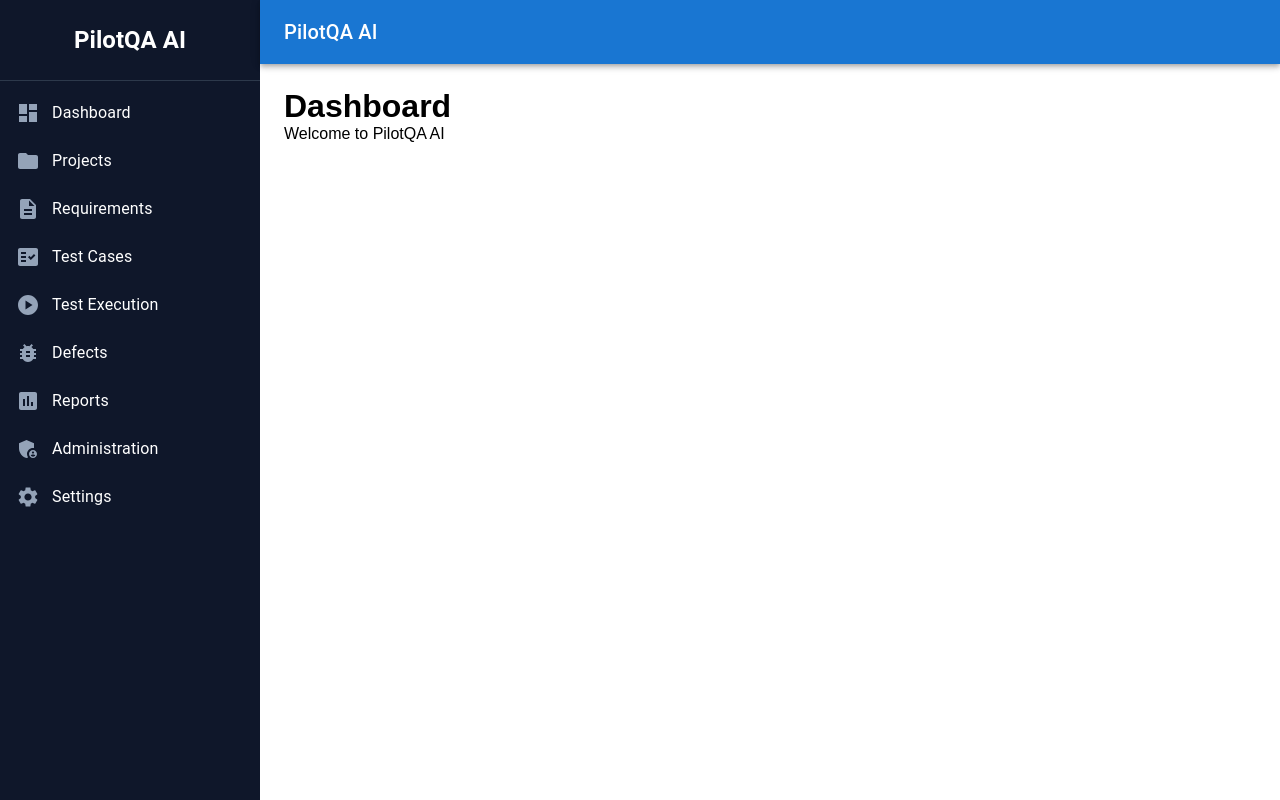
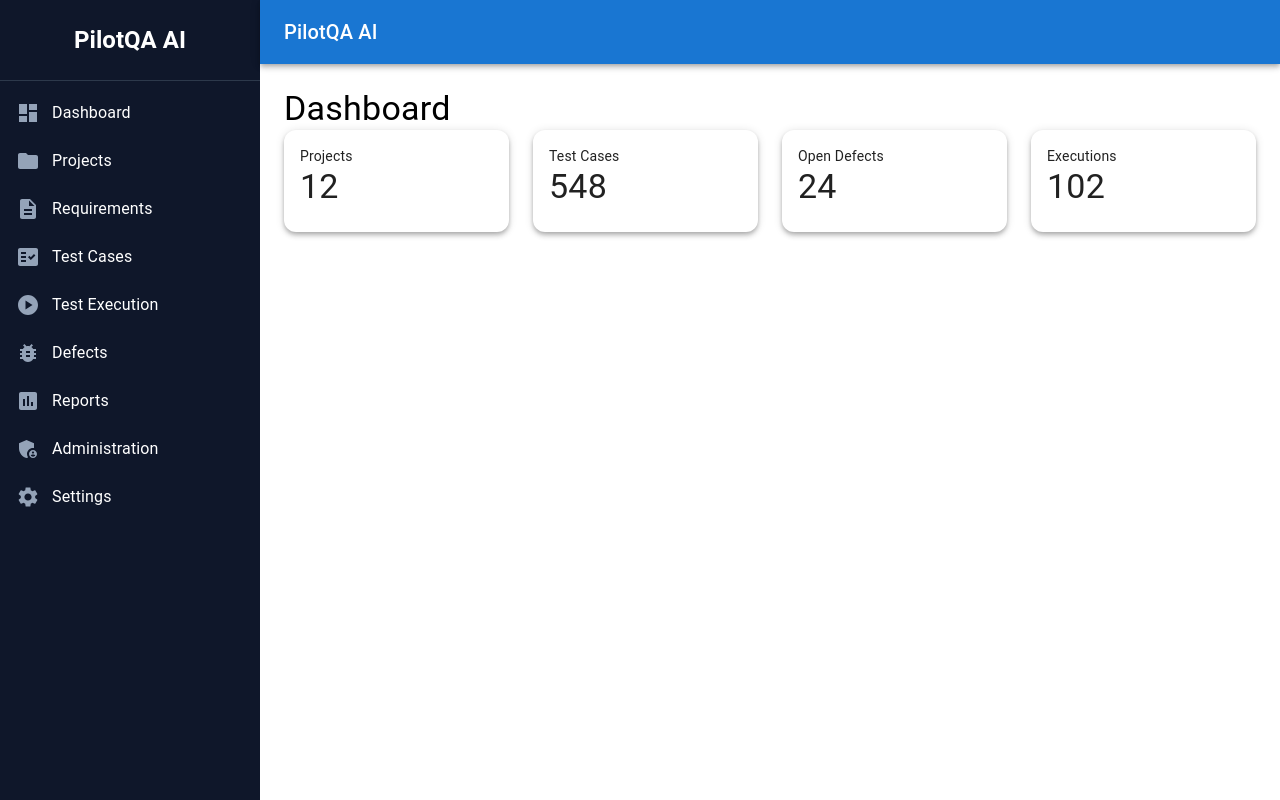
Before and after one commit to pilotqa-dev/pilotqa-ai, a React (Vite) app in the folder frontend/: page / in a window 1280 px wide. Built offline with nearby package versions, Linux system fonts and the light colour scheme.

Commit message:
Create Project Management module structure

```diff
--- /dev/null
+++ b/frontend/src/components/common/StatCard.tsx
@@ -0,0 +1,38 @@
+import { Card, CardContent, Typography } from "@mui/material";
+
+interface StatCardProps {
+  title: string;
+  value: number;
+}
+
+const StatCard = ({ title, value }: StatCardProps) => {
+  return (
+    <Card
+      elevation={4}
+      sx={{
+        borderRadius: 3,
+        minWidth: 220,
+        transition: "0.3s",
+        "&:hover": {
+          transform: "translateY(-4px)",
+        },
+      }}
+    >
+      <CardContent>
+        <Typography variant="body2" color="text.secondary">
+          {title}
+        </Typography>
+
+        <Typography
+          variant="h4"
+          fontWeight="bold"
+          mt={1}
+        >
+          {value}
+        </Typography>
+      </CardContent>
+    </Card>
+  );
+};
+
+export default StatCard;
--- a/frontend/src/pages/Dashboard/Dashboard.tsx
+++ b/frontend/src/pages/Dashboard/Dashboard.tsx
@@ -1,9 +1,35 @@
+import { Box, Grid, Typography } from "@mui/material";
+import StatCard from "../../components/common/StatCard";
+
 const Dashboard = () => {
   return (
-    <div>
-      <h1>Dashboard</h1>
-      <p>Welcome to PilotQA AI</p>
-    </div>
+    <Box>
+      <Typography
+        variant="h4"
+        fontWeight="bold"
+        mb={4}
+      >
+        Dashboard
+      </Typography>
+
+      <Grid container spacing={3}>
+        <Grid size={{ xs: 12, md: 3 }}>
+          <StatCard title="Projects" value={12} />
+        </Grid>
+
+        <Grid size={{ xs: 12, md: 3 }}>
+          <StatCard title="Test Cases" value={548} />
+        </Grid>
+
+        <Grid size={{ xs: 12, md: 3 }}>
+          <StatCard title="Open Defects" value={24} />
+        </Grid>
+
+        <Grid size={{ xs: 12, md: 3 }}>
+          <StatCard title="Executions" value={102} />
+        </Grid>
+      </Grid>
+    </Box>
   );
 };
 
```
Also changed, not shown: frontend/src/components/common/RecentActivity.tsx (added, +28 -0 lines), frontend/src/pages/Login/Login.tsx (added, +99 -0 lines), frontend/src/components/common/ActivityItem.tsx (added), frontend/src/components/common/SectionTitle.tsx (added), frontend/src/pages/Login/Login.css (added), frontend/src/pages/Login/index.ts (added), frontend/src/pages/Projects/CreateProject.tsx (added), frontend/src/pages/Projects/ProjectList.tsx (added), frontend/src/pages/Projects/index.ts (added).
